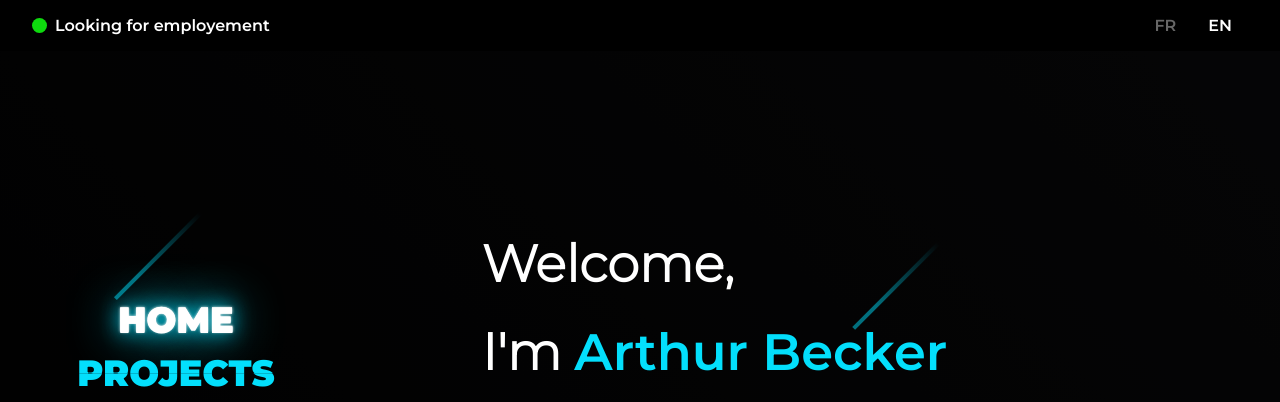
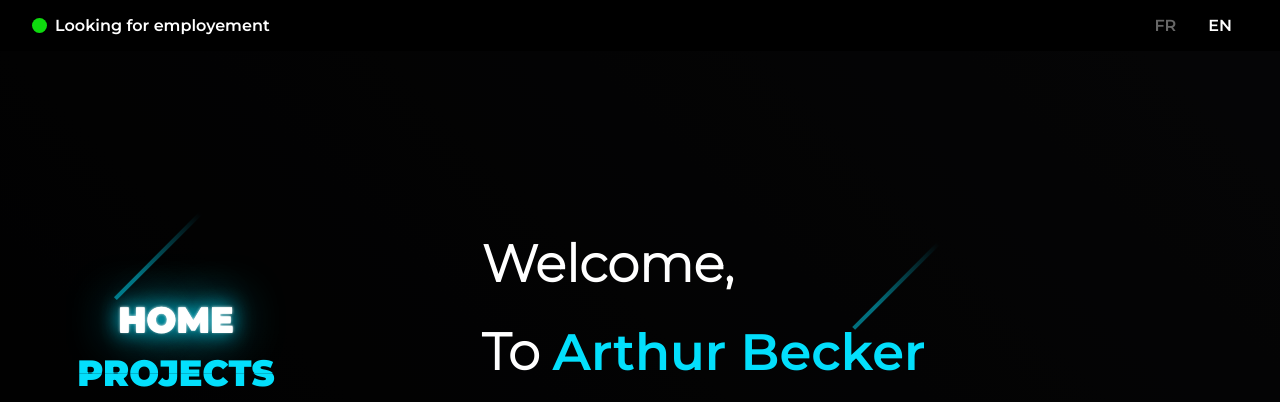
Before and after one commit to arthur-prog/arthur-prog.github.io, a plain HTML site: page index-en.html in a window 1280 px wide. Shown: the top 402 px of the page. Drawn offline with nearby package versions, Linux system fonts and the light colour scheme.

Commit message:
Update index-en.html

```diff
--- a/index-en.html
+++ b/index-en.html
@@ -92,7 +92,7 @@
         <div class="container home">
             <div class="title">
                 <h1>Welcome,</h1>
-                <h1>I'm <span class="colored">Arthur Becker</span></h1>
+                <h1>To <span class="colored">Arthur Becker</span></h1>
                 <h1>Fullstack Developper</h1>
                 <ul class="links">
                     <li>
```
